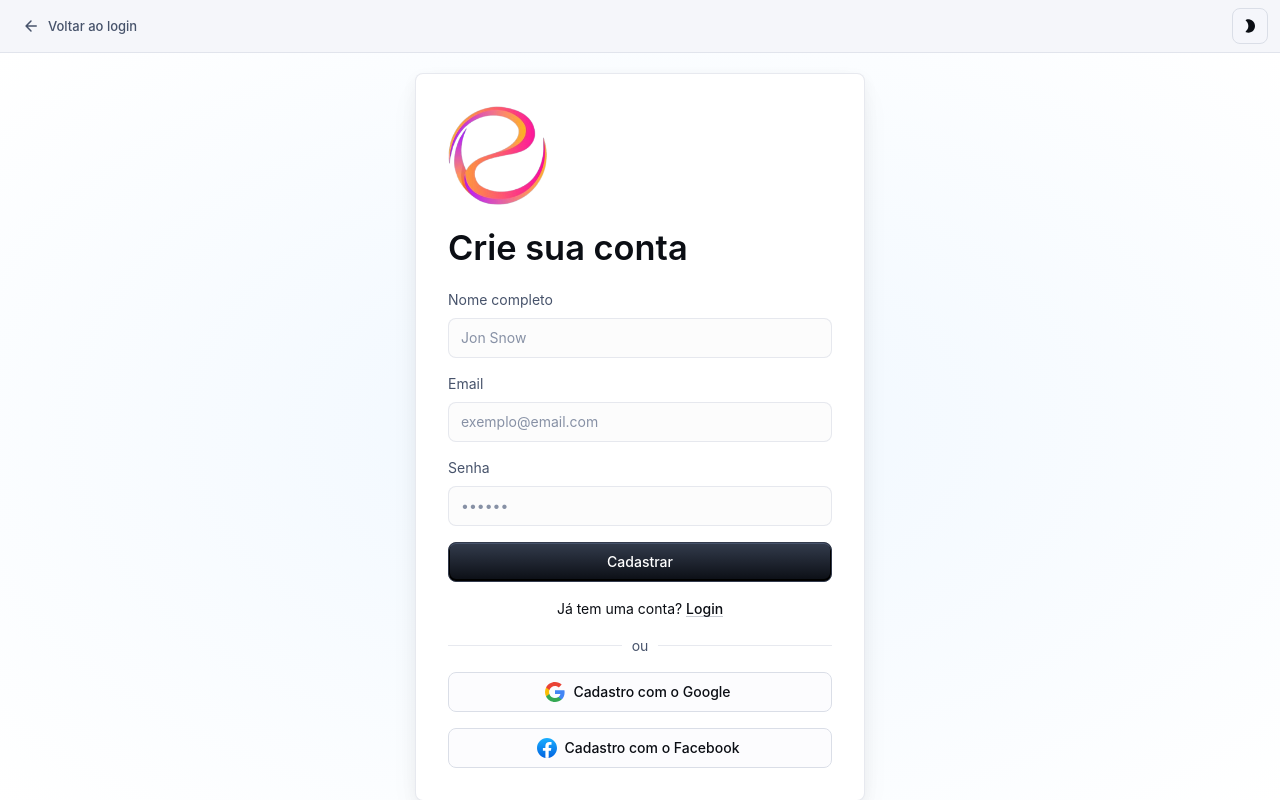
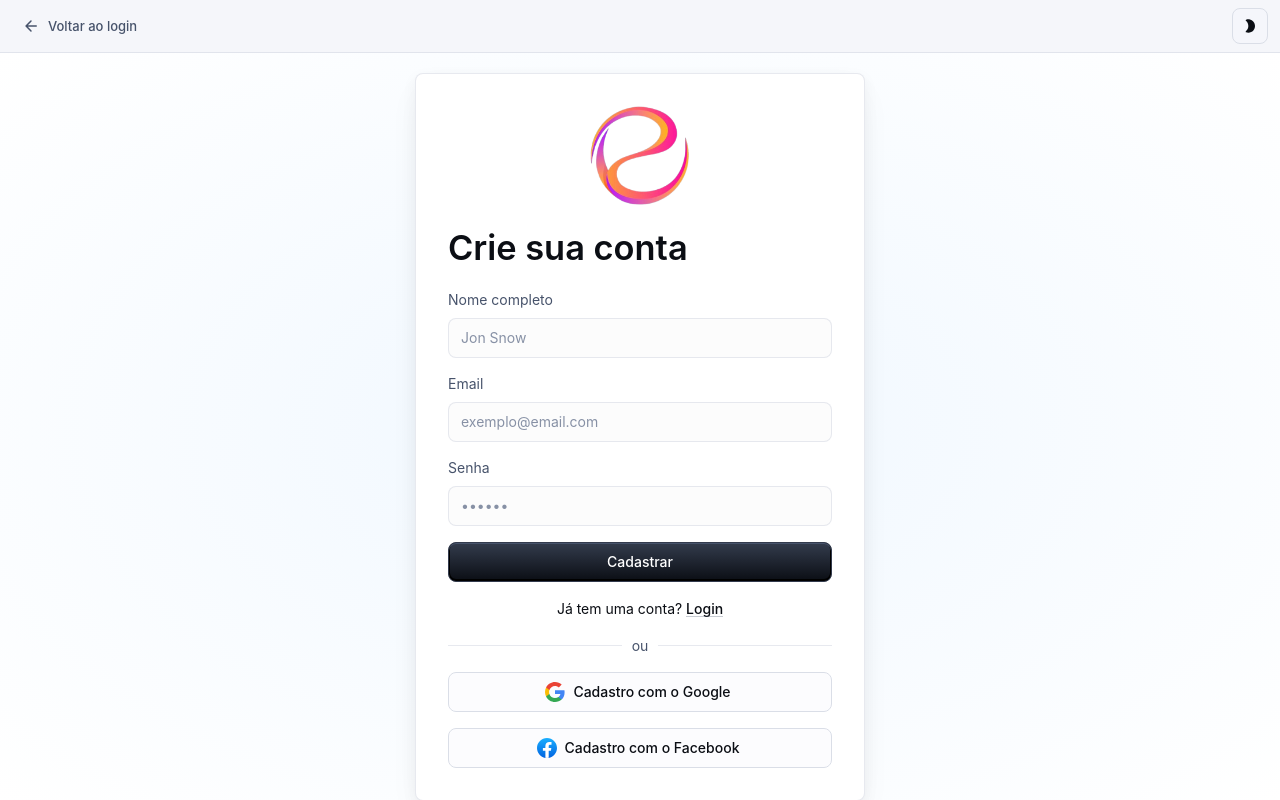
Before and after one commit to williamciva/elysian_page, a Next.js app: page /signup in a window 1280 px wide. Built offline with nearby package versions, Linux system fonts and the light colour scheme.

Commit message:
deploy: ElysianBR/aphrodite@e6a708face364b653d809646d0692ffd171ea58a

```diff
--- a/src/app/signup/signup.css
+++ b/src/app/signup/signup.css
@@ -1,11 +1,11 @@
 .logo-login {
-  transition: transform 0.5s ease;
+  transition: transform 1s ease; /* Controla a transição de transformação */
 }
 
 .logo-animation {
-  transform: scale(1);
+  transform: scale(1) rotate(0deg); /* Estado padrão com rotação em 0 graus */
 }
 
 .logo-animation.reverse {
-  transform: scale(0.5);
+  transform: scale(1) rotate(360deg); /* Reduz a escala e gira 360 graus */
 }
--- a/src/components/dashboard/components/Header.js
+++ b/src/components/dashboard/components/Header.js
@@ -24,10 +24,10 @@ export default function Header() {
       <NavbarBreadcrumbs />
       <Stack direction="row" sx={{ gap: 1 }}>
         <Search />
-        <CustomDatePicker />
+        {/* <CustomDatePicker />
         <MenuButton showBadge aria-label="Open notifications">
           <NotificationsRoundedIcon />
-        </MenuButton>
+        </MenuButton> */}
       </Stack>
     </Stack>
   );
--- a/src/components/sign-in-side/Content.js
+++ b/src/components/sign-in-side/Content.js
@@ -3,14 +3,16 @@ import Box from '@mui/material/Box';
 import Stack from '@mui/material/Stack';
 import Typography from '@mui/material/Typography';
 import Image from 'next/image';
+import { useState } from 'react';
+import Link from 'next/link';
 
 import AutoFixHighRoundedIcon from '@mui/icons-material/AutoFixHighRounded';
 import ConstructionRoundedIcon from '@mui/icons-material/ConstructionRounded';
 import SettingsSuggestRoundedIcon from '@mui/icons-material/SettingsSuggestRounded';
 import ThumbUpAltRoundedIcon from '@mui/icons-material/ThumbUpAltRounded';
 
-import { SitemarkIcon } from './CustomIcons';
 import ElysianIcon from '/public/logo_wo_bg.png';
+import '/src/app/signup/signup.css';
 
 const items = [
   {
@@ -40,13 +42,32 @@ const items = [
 ];
 
 export default function Content() {
+  const [isAnimated, setIsAnimated] = useState(false);
+
+  // Funções para manipular a animação
+  const handleMouseEnter = () => {
+    setIsAnimated(true);  // Ativa a animação ao passar o mouse
+  };
+
+  const handleMouseLeave = () => {
+    setIsAnimated(false);  // Reverte a animação ao sair o mouse
+  };
+
   return (
     <Stack
       sx={{ flexDirection: 'column', alignSelf: 'center', gap: 4, maxWidth: 450 }}
     >
-      <Box sx={{ display: { xs: 'none', md: 'flex' }, justifyContent: 'center' }}>
-        <Image src={ElysianIcon} alt="Elysian Logo" width={150} height={50} />
-      </Box>
+      <Link href="/" passHref>
+        <Box
+          sx={{ display: { xs: 'none', md: 'flex' }, justifyContent: 'center', cursor: 'pointer' }}
+          className={`logo-login logo-animation ${isAnimated ? 'reverse' : ''}`}
+          onMouseEnter={handleMouseEnter}
+          onMouseLeave={handleMouseLeave}
+        >
+          <Image src={ElysianIcon} alt="Elysian Logo" width={150} height={50} />
+        </Box>
+      </Link>
+
       {items.map((item, index) => (
         <Stack key={index} direction="row" sx={{ gap: 2 }}>
           {item.icon}
--- a/src/components/sign-in-side/SignInCard.js
+++ b/src/components/sign-in-side/SignInCard.js
@@ -95,7 +95,7 @@ export default function SignInCard() {
         variant="h4"
         sx={{ width: '100%', fontSize: 'clamp(2rem, 10vw, 2.15rem)' }}
       >
-        Login
+        Acesso
       </Typography>
       <Box
         component="form"
--- a/src/components/sign-up/SignUp.js
+++ b/src/components/sign-up/SignUp.js
@@ -15,7 +15,10 @@ import getSignUpTheme from './theme/getSignUpTheme';
 import { GoogleIcon, FacebookIcon } from './CustomIcons';
 import TemplateFrame from './TemplateFrame';
 import Image from 'next/image';
+import { useState } from 'react';
+import NextLink from 'next/link';
 import ElysianIcon from '/public/logo_wo_bg.png';
+import '/src/app/signup/signup.css';
 
 const Card = styled(MuiCard)(({ theme }) => ({
   display: 'flex',
@@ -59,6 +62,7 @@ export default function SignUp() {
   const [passwordErrorMessage, setPasswordErrorMessage] = React.useState('');
   const [nameError, setNameError] = React.useState(false);
   const [nameErrorMessage, setNameErrorMessage] = React.useState('');
+  const [isAnimated, setIsAnimated] = useState(false);
 
   React.useEffect(() => {
     const savedMode = localStorage.getItem('themeMode');
@@ -80,6 +84,14 @@ export default function SignUp() {
 
   const toggleCustomTheme = () => {
     setShowCustomTheme((prev) => !prev);
+  };
+
+  const handleMouseEnter = () => {
+    setIsAnimated(true);  // Ativa a animação ao passar o mouse
+  };
+
+  const handleMouseLeave = () => {
+    setIsAnimated(false);  // Desativa a animação ao sair o mouse
   };
 
   const validateInputs = () => {
@@ -148,12 +160,21 @@ export default function SignUp() {
             }}
           >
             <Card variant="outlined">
+              <NextLink href="/" passHref>
+                <Box
+                  sx={{ display: 'flex', justifyContent: 'center', cursor: 'pointer' }}
+                  className={`logo-login logo-animation ${isAnimated ? 'reverse' : ''}`}
+                  onMouseEnter={handleMouseEnter}
+                  onMouseLeave={handleMouseLeave}
+                >
                   <Image
                     src={ElysianIcon}
                     alt="Elysian logo"
                     width={100}
                     height={100}
                   />
+                </Box>
+              </NextLink>
               <Typography
                 component="h1"
                 variant="h4"
--- a/tailwind.config.ts
+++ b/tailwind.config.ts
@@ -13,6 +13,9 @@ const config: Config = {
         "gradient-conic":
           "conic-gradient(from 180deg at 50% 50%, var(--tw-gradient-stops))",
       },
+      fontFamily: {
+        sans: ['Roboto', 'Arial', 'sans-serif'],
+      },
     },
   },
   plugins: [],
```
Lines whose indentation alone changed are shown as unchanged.
